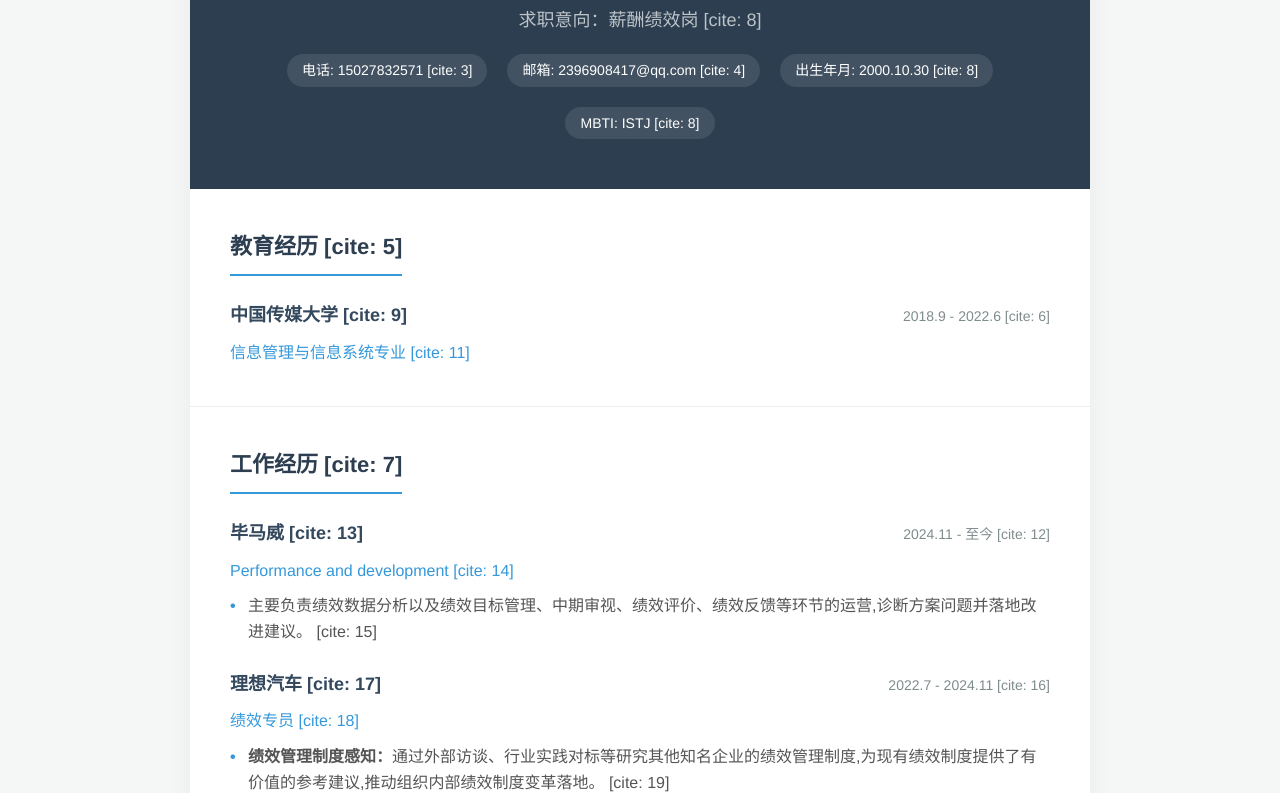
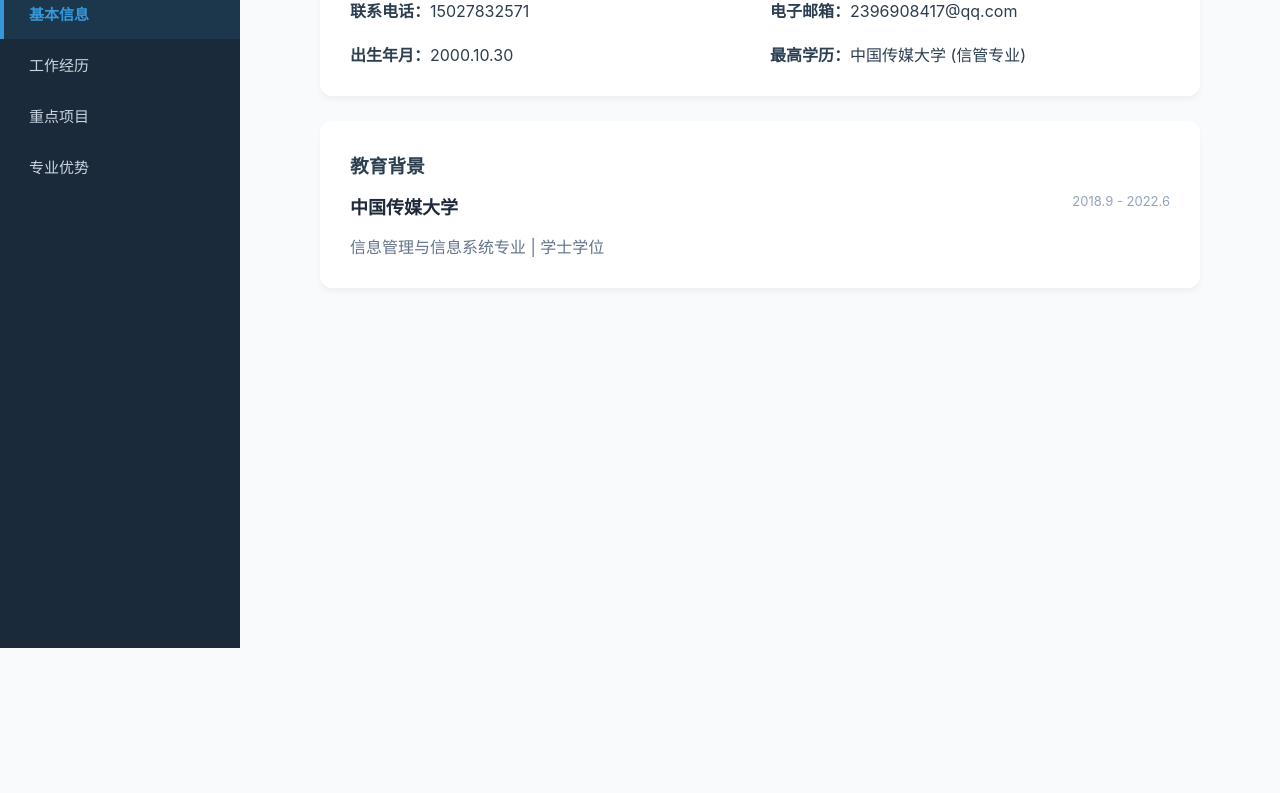
Before and after one commit to donggulami97/resume, a plain HTML site: page index.html in a window 1280 px wide. Shown: the part 152-945 px from the top of the page. After the commit the page ends 800 px from the top, so only its background shows below. Drawn offline with Linux system fonts and the light colour scheme.

Commit message:
Add files via upload

```diff
--- a/index.html
+++ b/index.html
@@ -3,252 +3,255 @@
 <head>
     <meta charset="UTF-8">
     <meta name="viewport" content="width=device-width, initial-scale=1.0">
-    <title>杨聪灵 - 个人简历</title>
+    <title>杨聪灵 - 个人官方主页</title>
     <style>
         :root {
-            --primary-color: #2C3E50;
-            --secondary-color: #34495E;
-            --accent-color: #3498DB;
-            --bg-color: #F4F7F6;
-            --text-color: #333333;
-            --light-text: #7F8C8D;
+            --nav-bg: #1a2a3a;
+            --sidebar-width: 240px;
+            --accent-blue: #3498db;
+            --text-main: #2c3e50;
+            --bg-light: #f8fafc;
         }
-        * {
-            margin: 0;
-            padding: 0;
-            box-sizing: border-box;
-            font-family: 'Helvetica Neue', Arial, 'PingFang SC', 'Microsoft YaHei', sans-serif;
+
+        * { margin: 0; padding: 0; box-sizing: border-box; font-family: 'Inter', 'Segoe UI', sans-serif; }
+        body { background: var(--bg-light); display: flex; min-height: 100vh; color: var(--text-main); }
+
+        /* 左侧导航栏 */
+        .sidebar {
+            width: var(--sidebar-width);
+            background: var(--nav-bg);
+            color: white;
+            position: fixed;
+            height: 100%;
+            padding: 30px 0;
+            display: flex;
+            flex-direction: column;
         }
-        body {
-            background-color: var(--bg-color);
-            color: var(--text-color);
-            line-height: 1.6;
-            padding: 40px 20px;
+
+        .profile-zone {
+            padding: 0 20px 30px;
+            text-align: center;
+            border-bottom: 1px solid rgba(255,255,255,0.1);
         }
-        .container {
-            max-width: 900px;
-            margin: 0 auto;
-            background: #ffffff;
-            border-radius: 10px;
-            box-shadow: 0 10px 30px rgba(0,0,0,0.05);
-            overflow: hidden;
+
+        .profile-zone h1 { font-size: 24px; margin-bottom: 5px; }
+        .profile-zone p { font-size: 13px; color: #94a3b8; }
+
+        .nav-menu { margin-top: 20px; list-style: none; }
+        .nav-item {
+            padding: 15px 25px;
+            cursor: pointer;
+            transition: all 0.3s;
+            border-left: 4px solid transparent;
+            font-size: 15px;
+            color: #cbd5e1;
         }
-        header {
-            background-color: var(--primary-color);
-            color: #ffffff;
-            padding: 50px 40px;
-            text-align: center;
+        .nav-item:hover { background: rgba(255,255,255,0.05); color: white; }
+        .nav-item.active {
+            background: rgba(52, 152, 219, 0.1);
+            color: var(--accent-blue);
+            border-left-color: var(--accent-blue);
+            font-weight: 600;
         }
-        header h1 {
-            font-size: 36px;
-            margin-bottom: 10px;
-            letter-spacing: 2px;
+
+        /* 右侧内容区 */
+        .main-content {
+            margin-left: var(--sidebar-width);
+            flex: 1;
+            padding: 50px 80px;
         }
-        header h2 {
-            font-size: 18px;
-            font-weight: 400;
-            color: #BDC3C7;
-            margin-bottom: 20px;
+
+        .tab-content { display: none; animation: fadeIn 0.5s ease; }
+        .tab-content.active { display: block; }
+
+        @keyframes fadeIn {
+            from { opacity: 0; transform: translateY(10px); }
+            to { opacity: 1; transform: translateY(0); }
         }
-        .contact-info {
+
+        h2.section-header {
+            font-size: 28px;
+            margin-bottom: 30px;
+            color: var(--nav-bg);
             display: flex;
-            justify-content: center;
-            flex-wrap: wrap;
-            gap: 20px;
-            font-size: 14px;
+            align-items: center;
         }
-        .contact-info span {
-            background: rgba(255,255,255,0.1);
-            padding: 5px 15px;
-            border-radius: 20px;
+        h2.section-header::after {
+            content: "";
+            flex: 1;
+            height: 1px;
+            background: #e2e8f0;
+            margin-left: 20px;
         }
-        .section {
-            padding: 40px;
-            border-bottom: 1px solid #EEEEEE;
-        }
-        .section:last-child {
-            border-bottom: none;
-        }
-        .section-title {
-            font-size: 22px;
-            color: var(--primary-color);
-            margin-bottom: 25px;
-            padding-bottom: 10px;
-            border-bottom: 2px solid var(--accent-color);
-            display: inline-block;
-        }
-        .item {
+
+        /* 卡片样式 */
+        .card {
+            background: white;
+            padding: 30px;
+            border-radius: 12px;
+            box-shadow: 0 4px 6px -1px rgba(0,0,0,0.05);
             margin-bottom: 25px;
         }
-        .item:last-child {
-            margin-bottom: 0;
+
+        .item-header { display: flex; justify-content: space-between; margin-bottom: 15px; }
+        .item-title { font-size: 18px; font-weight: 700; color: #1e293b; }
+        .item-tag { font-size: 14px; color: var(--accent-blue); font-weight: 500; }
+        .item-date { font-size: 13px; color: #94a3b8; }
+
+        .detail-list { list-style: none; }
+        .detail-list li {
+            margin-bottom: 12px;
+            padding-left: 20px;
+            position: relative;
+            font-size: 15px;
+            line-height: 1.7;
+            color: #475569;
         }
-        .item-header {
-            display: flex;
-            justify-content: space-between;
-            align-items: baseline;
-            margin-bottom: 10px;
-        }
-        .item-title {
-            font-size: 18px;
-            font-weight: 600;
-            color: var(--secondary-color);
-        }
-        .item-subtitle {
-            font-size: 16px;
-            color: var(--accent-color);
-            font-weight: 500;
-            margin-top: 5px;
-        }
-        .item-date {
-            font-size: 14px;
-            color: var(--light-text);
-        }
-        .item-content {
-            margin-top: 10px;
-            color: #555;
-        }
-        .item-content ul {
-            list-style-type: none;
-        }
-        .item-content ul li {
-            position: relative;
-            padding-left: 18px;
-            margin-bottom: 10px;
-        }
-        .item-content ul li::before {
-            content: "•";
-            color: var(--accent-color);
-            font-weight: bold;
+        .detail-list li::before {
+            content: "→";
             position: absolute;
             left: 0;
-            top: 0;
+            color: var(--accent-blue);
         }
-        .badge {
-            display: inline-block;
-            background-color: #ECF0F1;
-            color: var(--secondary-color);
-            padding: 4px 10px;
-            border-radius: 4px;
-            font-size: 12px;
-            margin-right: 10px;
-            margin-bottom: 10px;
+
+        .contact-grid {
+            display: grid;
+            grid-template-columns: repeat(2, 1fr);
+            gap: 20px;
         }
-        @media (max-width: 600px) {
-            .item-header {
-                flex-direction: column;
-            }
-            .item-date {
-                margin-top: 5px;
-            }
-            header {
-                padding: 30px 20px;
-            }
-            .section {
-                padding: 30px 20px;
-            }
+
+        /* 响应式适配 */
+        @media (max-width: 768px) {
+            body { flex-direction: column; }
+            .sidebar { width: 100%; height: auto; position: relative; padding: 20px 0; }
+            .main-content { margin-left: 0; padding: 30px 20px; }
+            .nav-menu { display: flex; overflow-x: auto; white-space: nowrap; }
+            .nav-item { padding: 10px 20px; border-left: none; border-bottom: 2px solid transparent; }
+            .nav-item.active { border-bottom-color: var(--accent-blue); }
         }
     </style>
 </head>
 <body>
 
-<div class="container">
-    <header>
-        <h1>杨聪灵 [cite: 2]</h1>
-        <h2>求职意向：薪酬绩效岗 [cite: 8]</h2>
-        <div class="contact-info">
-            <span>电话: 15027832571 [cite: 3]</span>
-            <span>邮箱: 2396908417@qq.com [cite: 4]</span>
-            <span>出生年月: 2000.10.30 [cite: 8]</span>
-            <span>MBTI: ISTJ [cite: 8]</span>
+    <nav class="sidebar">
+        <div class="profile-zone">
+            <h1>杨聪灵</h1>
+            <p>薪酬绩效专家 / ISTJ</p>
         </div>
-    </header>
+        <ul class="nav-menu">
+            <li class="nav-item active" onclick="openTab(event, 'basic')">基本信息</li>
+            <li class="nav-item" onclick="openTab(event, 'work')">工作经历</li>
+            <li class="nav-item" onclick="openTab(event, 'project')">重点项目</li>
+            <li class="nav-item" onclick="openTab(event, 'skills')">专业优势</li>
+        </ul>
+    </nav>
 
-    <div class="section">
-        <h2 class="section-title">教育经历 [cite: 5]</h2>
-        <div class="item">
+    <main class="main-content">
+        <div id="basic" class="tab-content active">
+            <h2 class="section-header">基本信息</h2>
+            <div class="card">
+                <div class="contact-grid">
+                    <div><strong>联系电话：</strong>15027832571</div>
+                    <div><strong>电子邮箱：</strong>2396908417@qq.com</div>
+                    <div><strong>出生年月：</strong>2000.10.30</div>
+                    <div><strong>最高学历：</strong>中国传媒大学 (信管专业)</div>
+                </div>
+            </div>
+            <div class="card">
+                <h3 style="margin-bottom:15px">教育背景</h3>
                 <div class="item-header">
-                <div class="item-title">中国传媒大学 [cite: 9]</div>
-                <div class="item-date">2018.9 - 2022.6 [cite: 6]</div>
+                    <span class="item-title">中国传媒大学</span>
+                    <span class="item-date">2018.9 - 2022.6</span>
                 </div>
-            <div class="item-subtitle">信息管理与信息系统专业 [cite: 11]</div>
+                <p style="color: #64748b;">信息管理与信息系统专业 | 学士学位</p>
             </div>
         </div>
 
-    <div class="section">
-        <h2 class="section-title">工作经历 [cite: 7]</h2>
+        <div id="work" class="tab-content">
+            <h2 class="section-header">职业生涯</h2>
+            <div class="card">
+                <div class="item-header">
+                    <div>
+                        <span class="item-title">毕马威 (KPMG)</span><br>
+                        <span class="item-tag">Performance and Development</span>
+                    </div>
+                    <span class="item-date">2024.11 - 至今</span>
+                </div>
+                <ul class="detail-list">
+                    <li>负责绩效数据分析、目标管理及中期审视全流程运营。</li>
+                    <li>诊断方案问题并落地改进建议，优化组织绩效闭环。</li>
+                </ul>
+            </div>
 
-        <div class="item">
+            <div class="card">
                 <div class="item-header">
-                <div class="item-title">毕马威 [cite: 13]</div>
-                <div class="item-date">2024.11 - 至今 [cite: 12]</div>
+                    <div>
+                        <span class="item-title">理想汽车 (Li Auto)</span><br>
+                        <span class="item-tag">绩效专员</span>
                     </div>
-            <div class="item-subtitle">Performance and development [cite: 14]</div>
-            <div class="item-content">
-                <ul>
-                    <li>主要负责绩效数据分析以及绩效目标管理、中期审视、绩效评价、绩效反馈等环节的运营,诊断方案问题并落地改进建议。 [cite: 15]</li>
+                    <span class="item-date">2022.7 - 2024.11</span>
+                </div>
+                <ul class="detail-list">
+                    <li><strong>制度设计：</strong>融合 OKR 与 PBC 理念，支持新绩效方案落地。</li>
+                    <li><strong>数据驱动：</strong>搭建绩效运营及高绩效画像模型，快速定位业务痛点。</li>
+                    <li><strong>系统赋能：</strong>独立负责绩效系统建设，大幅减少 HRBP 运营成本。</li>
                 </ul>
             </div>
         </div>
 
-        <div class="item">
+        <div id="project" class="tab-content">
+            <h2 class="section-header">重点项目</h2>
+            <div class="card">
                 <div class="item-header">
-                <div class="item-title">理想汽车 [cite: 17]</div>
-                <div class="item-date">2022.7 - 2024.11 [cite: 16]</div>
+                    <span class="item-title">绩效体系升级变革项目</span>
+                    <span class="item-tag">运营助理</span>
                 </div>
-            <div class="item-subtitle">绩效专员 [cite: 18]</div>
-            <div class="item-content">
-                <ul>
-                    <li><strong>绩效管理制度感知：</strong>通过外部访谈、行业实践对标等研究其他知名企业的绩效管理制度,为现有绩效制度提供了有价值的参考建议,推动组织内部绩效制度变革落地。 [cite: 19]</li>
-                    <li><strong>绩效制度设计与迭代：</strong>参与绩效变革项目,协助诊断现有绩效体系痛点与机遇,融合OKR与PBC 理念,支持新的绩效方案设计与落地;同时独立运营绩效管理的闭环,识别绩效管理痛点并推进迭代。 [cite: 20]</li>
-                    <li><strong>绩效数据分析：</strong>搭建绩效运营数据分析模型,快速定位业务端的绩效问题并与HRBP协作推进解决;搭建高绩效画像模型,识别高绩效人员并为招聘、HRBP提供输入。 [cite: 21]</li>
-                    <li><strong>绩效系统建设：</strong>独立负责绩效系统建设与优化,为不同的群体(如校招员工、销售员工)差异化绩效评价提供系统解决方案,有效减少HRBP团队的评估运营时间投入,大幅提升绩效管理效率。 [cite: 22]</li>
+                <ul class="detail-list">
+                    <li>支撑全产品线均衡发展的业务变革，实现全员工具切换。</li>
+                    <li>通过数据分析复盘解决落地痛点，绩效机制认同度达 90% 以上。</li>
                 </ul>
             </div>
+            <div class="card">
+                <div class="item-header">
+                    <span class="item-title">高潜人才盘点项目</span>
+                    <span class="item-tag">运营助理</span>
                 </div>
-    </div>
-
-    <div class="section">
-        <h2 class="section-title">项目经历 [cite: 23]</h2>
-
-        <div class="item">
-            <div class="item-header">
-                <div class="item-title">绩效升级项目 - 理想汽车 [cite: 24, 25]</div>
-            </div>
-            <div class="item-subtitle">运营助理 [cite: 26]</div>
-            <div class="item-content">
-                <ul>
-                    <li><strong>项目背景：</strong>公司业务复杂化,市场竞争激烈,原有的绩效体系已不适用于多产品线均衡发展的业务,为了支撑公司战略落地,促进组织活力而进行的绩效制度变革。 [cite: 27]</li>
-                    <li><strong>项目成果：</strong>参与标杆企业绩效制度调研,并提供有效输入;支持绩效变革项目的运营落地,通过数据分析复盘识别落地的痛点并推进迭代解决。最终实现全员工具切换,绩效机制认同度达90%以上。 [cite: 28]</li>
+                <ul class="detail-list">
+                    <li>设计差异化评价标准，协助管理者识别后备梯队。</li>
+                    <li>自研定制化人才盘点系统，为公司节省百万级采购成本。</li>
                 </ul>
             </div>
         </div>
 
-        <div class="item">
-            <div class="item-header">
-                <div class="item-title">人才盘点项目 - 理想汽车</div>
+        <div id="skills" class="tab-content">
+            <h2 class="section-header">专业优势</h2>
+            <div class="card">
+                <h3 style="margin-bottom:15px; color: var(--accent-blue);">数据分析</h3>
+                <p>具备极高的数据敏感度，能独立处理万级绩效数据。熟练操作 Excel 建模及 Tableau 视觉化分析。</p>
             </div>
-            <div class="item-subtitle">运营助理 [cite: 29]</div>
-            <div class="item-content">
-                <ul>
-                    <li><strong>项目背景：</strong>企业处于高速发展的阶段,员工数量增多,管理者全面掌握团队现状,识别高潜后备人才的需求加强。 [cite: 30]</li>
-                    <li><strong>项目成果：</strong>参与人才盘点方案设计,融合员工绩效、能力数据设计差异化的评价标准,帮助管理者有效识别高潜人才;同时独立搭建定制化的人才盘点系统工具,为公司减少百万级成本投入。 [cite: 31]</li>
-                </ul>
+            <div class="card">
+                <h3 style="margin-bottom:15px; color: var(--accent-blue);">沟通协调</h3>
+                <p>具备跨部门推动大型数据治理项目的经验，目标导向强，擅长在复杂组织中聚焦核心问题。</p>
             </div>
         </div>
-    </div>
+    </main>
 
-    <div class="section">
-        <h2 class="section-title">自我评价 [cite: 32]</h2>
-        <div class="item-content">
-            <ul>
-                <li><strong>数据分析能力：</strong>数据敏感度高,独立处理上万级的绩效数据,熟练使用excel、Tableau 等工具进行数据分析。 [cite: 33]</li>
-                <li><strong>沟通协调能力：</strong>曾独立负责绩效数据治理项目,跨部门沟通高效聚焦,目标感强。 [cite: 34]</li>
-            </ul>
-        </div>
-    </div>
-
-</div>
-
+    <script>
+        function openTab(evt, tabName) {
+            var i, tabcontent, navitems;
+            tabcontent = document.getElementsByClassName("tab-content");
+            for (i = 0; i < tabcontent.length; i++) {
+                tabcontent[i].style.display = "none";
+                tabcontent[i].classList.remove("active");
+            }
+            navitems = document.getElementsByClassName("nav-item");
+            for (i = 0; i < navitems.length; i++) {
+                navitems[i].classList.remove("active");
+            }
+            document.getElementById(tabName).style.display = "block";
+            document.getElementById(tabName).classList.add("active");
+            evt.currentTarget.classList.add("active");
+        }
+    </script>
 </body>
 </html>
```
Lines whose indentation alone changed are shown as unchanged.
